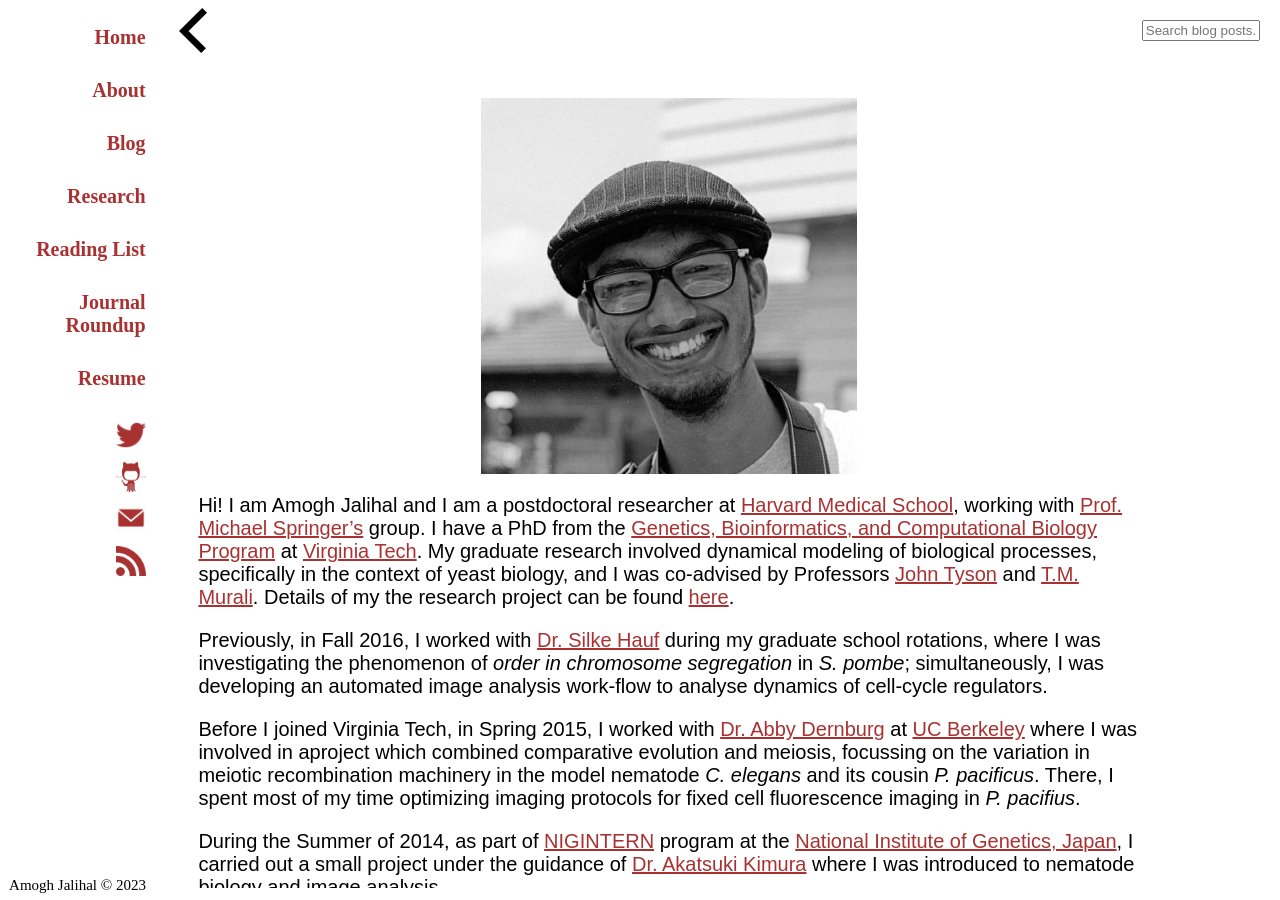
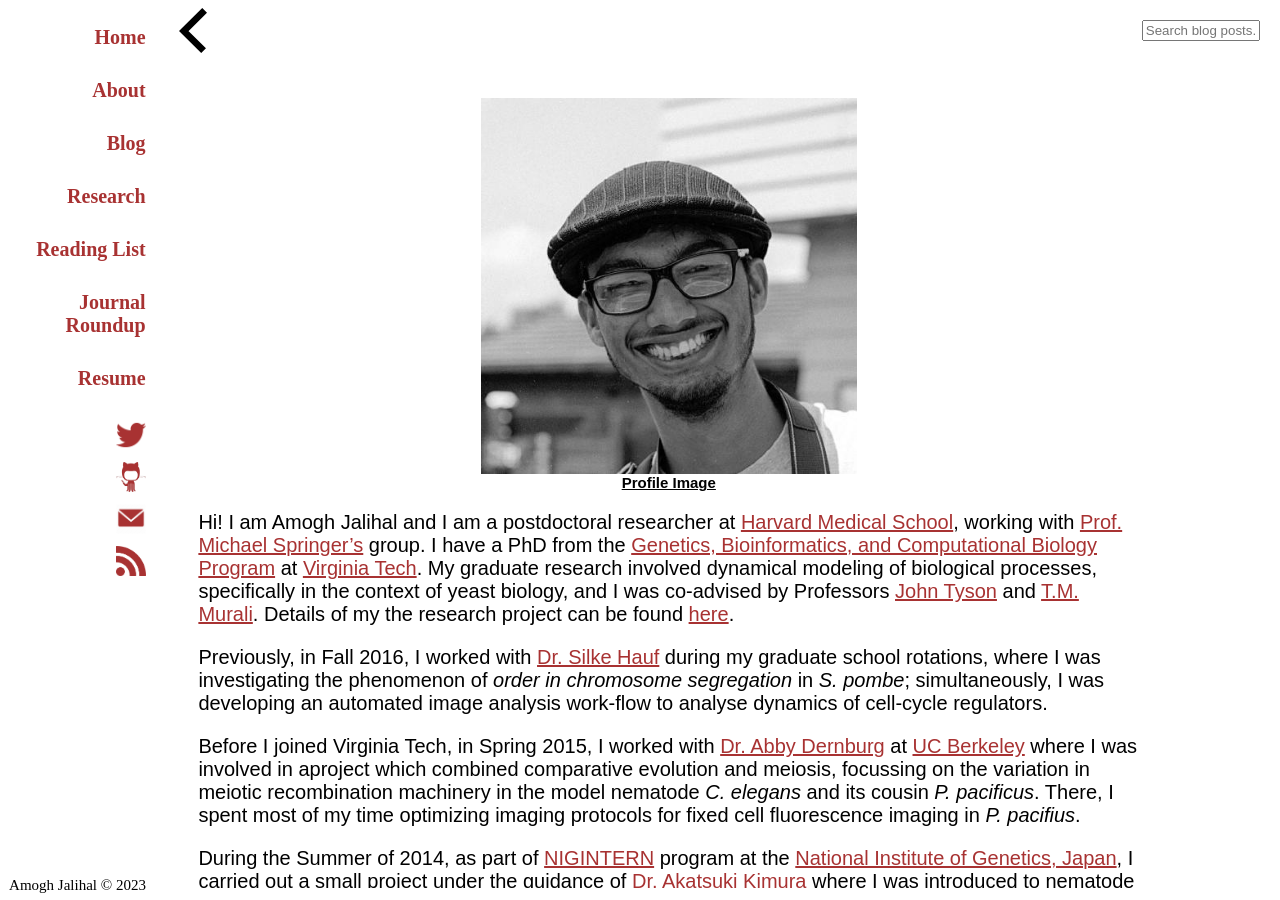
Before and after one commit to amoghpj/amoghpj.github.io, a Jekyll site: the page built from about.md, in a window 1280 px wide. Built offline with Jekyll 4.4.1, drawn with Linux system fonts in a browser that asks for light colours; comment, search, counter and statistics services are not loaded.

Commit message:
Add figcaption styling and javascript
Grab alt text from image links to create figure captions

```diff
--- a/_layouts/default.html
+++ b/_layouts/default.html
@@ -5,7 +5,6 @@
     <title>{{ page.title }}</title>
     <link rel="stylesheet" href="/assets/css/styles.css">
   </head>
-
   <body>
     <div class="sidebar">
       {% include navigation.html %}
@@ -65,6 +64,7 @@ alt="Web Analytics Made Easy - StatCounter"></a></div></noscript>
 
 <script src="https://unpkg.com/simple-jekyll-search/dest/simple-jekyll-search.min.js"></script>
 <script src="/assets/js/search.js"></script>
+<script src="/assets/js/image-caption.js"></script>
   </body>
 
 </html>
--- a/_sass/main.scss
+++ b/_sass/main.scss
@@ -100,6 +100,14 @@ $main-width: 75%;
         font-size: 35px;
         margin-left: 1%;
     }
+    figcaption {
+        font-family: "Arial";
+        font-size: 15px;
+        font-weight: bold;
+        text-decoration: underline;
+        text-align: center;
+        }
+
     subtitle {
         font-weight: bold;
         font-size: 20px;
--- /dev/null
+++ b/assets/js/image-caption.js
@@ -0,0 +1,7 @@
+var images = document.getElementsByTagName("img");
+for (var i = 0; i < images.length; i++) {
+    var altText = images[i].getAttribute("alt");
+    var figcaption = document.createElement("figcaption");
+    figcaption.innerHTML = altText;
+    images[i].insertAdjacentElement("afterend", figcaption);
+}
```
Also changed, not shown: 2 other files.
